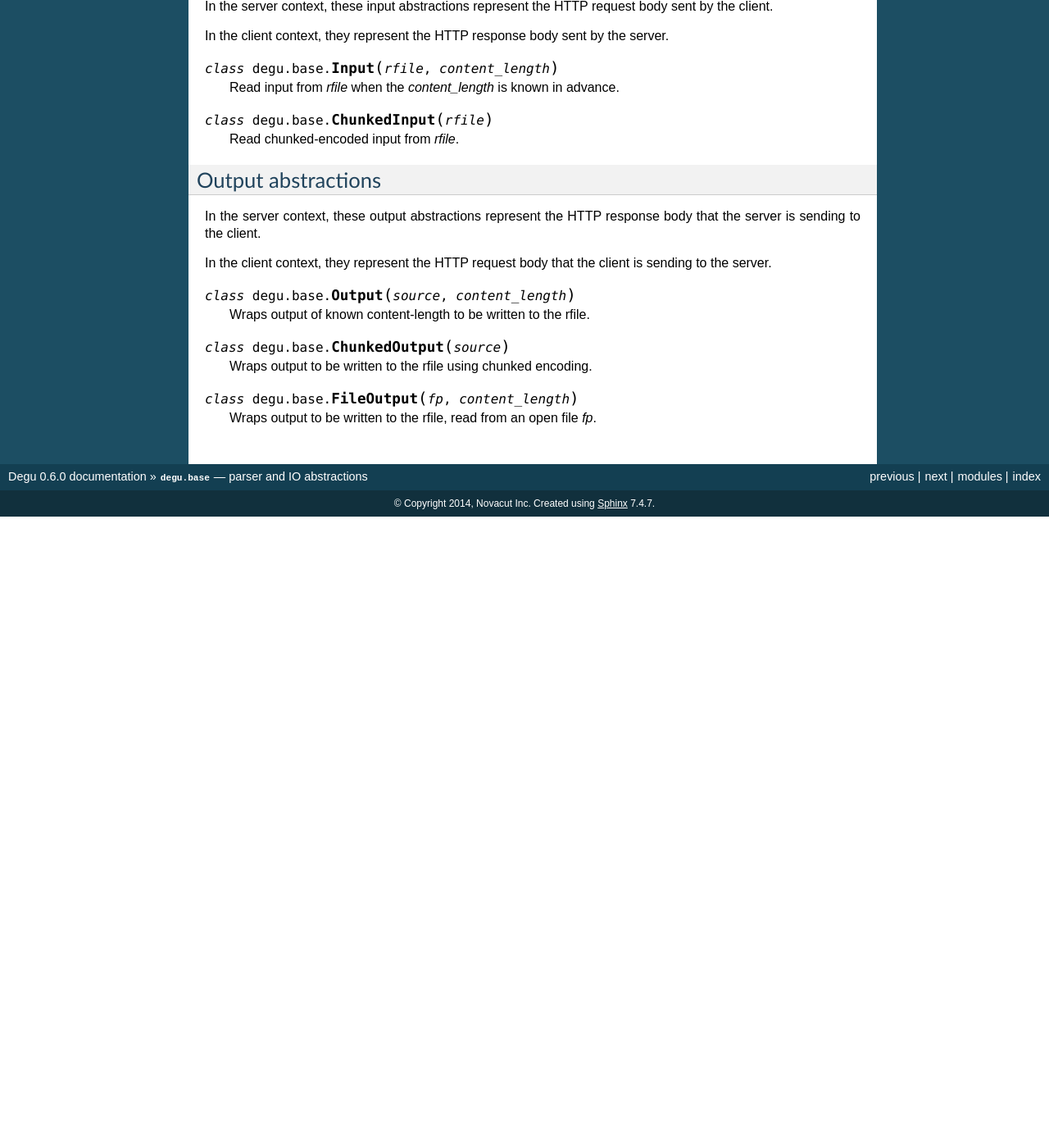
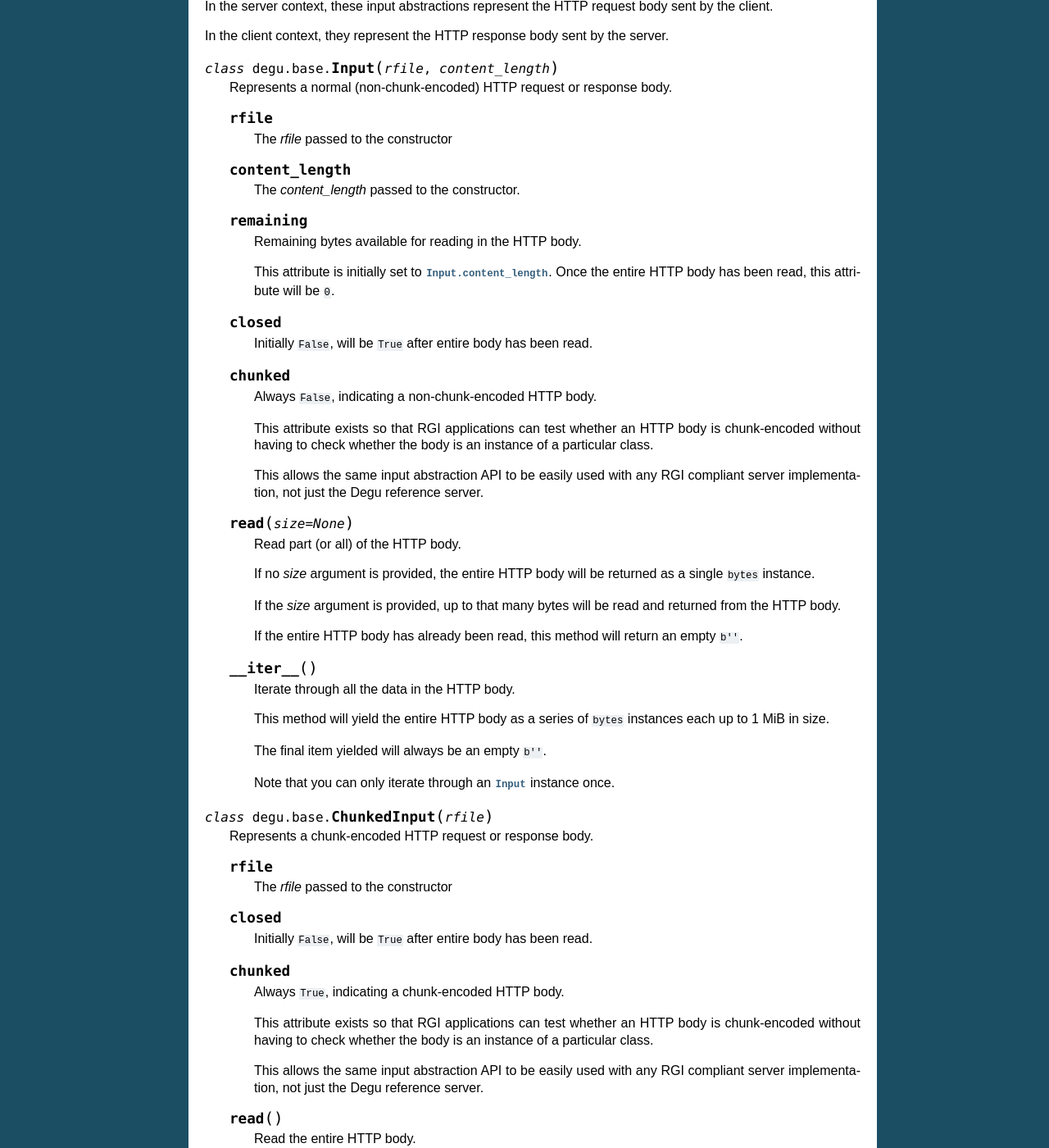
Before and after one commit to json420/degu, a Sphinx documentation site: the page built from doc/degu.base.rst, in a window 1280 px wide and 1400 px high, scrolled down 2542 px. Shown: the whole window at 82% size. Built offline with Sphinx 7.4.7, drawn with Linux system fonts in a browser that asks for light colours; before the commit the page ends 3172 px from its top, so only the background shows below that; some of the changed text lies outside the part shown.

Commit message:
start work on detailed docs for base.Input, base.ChunkedInput

```diff
--- a/doc/degu.base.rst
+++ b/doc/degu.base.rst
@@ -165,12 +165,117 @@ In the client context, they represent the HTTP response body sent by the server.
 
 .. class:: Input(rfile, content_length)
 
-    Read input from *rfile* when the *content_length* is known in advance.
+    Represents a normal (non-chunk-encoded) HTTP request or response body.
+
+    .. attribute:: rfile
+
+        The *rfile* passed to the constructor
+
+    .. attribute:: content_length
+
+        The *content_length* passed to the constructor.
+
+    .. attribute:: remaining
+
+        Remaining bytes available for reading in the HTTP body.
+
+        This attribute is initially set to :attr:`Input.content_length`.  Once
+        the entire HTTP body has been read, this attribute will be ``0``.
+
+    .. attribute:: closed
+
+        Initially ``False``, will be ``True`` after entire body has been read.
+
+    .. attribute:: chunked
+
+        Always ``False``, indicating a non-chunk-encoded HTTP body.
+
+        This attribute exists so that RGI applications can test whether an HTTP
+        body is chunk-encoded without having to check whether the body is an
+        instance of a particular class.
+
+        This allows the same input abstraction API to be easily used with any
+        RGI compliant server implementation, not just the Degu reference server.
+
+    .. method:: read(size=None)
+
+        Read part (or all) of the HTTP body.
+
+        If no *size* argument is provided, the entire HTTP body will be returned
+        as a single ``bytes`` instance.
+
+        If the *size* argument is provided, up to that many bytes will be read
+        and returned from the HTTP body.
+
+        If the entire HTTP body has already been read, this method will return
+        an empty ``b''``.
+
+    .. method:: __iter__()
+
+        Iterate through all the data in the HTTP body.
+
+        This method will yield the entire HTTP body as a series of ``bytes``
+        instances each up to 1 MiB in size.
+
+        The final item yielded will always be an empty ``b''``.
+
+        Note that you can only iterate through an :class:`Input` instance once.
 
 
 .. class:: ChunkedInput(rfile)
 
-    Read chunked-encoded input from *rfile*.
+    Represents a chunk-encoded HTTP request or response body.
+
+    .. attribute:: rfile
+
+        The *rfile* passed to the constructor
+
+    .. attribute:: closed
+
+        Initially ``False``, will be ``True`` after entire body has been read.
+
+    .. attribute:: chunked
+
+        Always ``True``, indicating a chunk-encoded HTTP body.
+
+        This attribute exists so that RGI applications can test whether an HTTP
+        body is chunk-encoded without having to check whether the body is an
+        instance of a particular class.
+
+        This allows the same input abstraction API to be easily used with any
+        RGI compliant server implementation, not just the Degu reference server.
+
+    .. method:: read()
+
+        Read the entire HTTP body.
+
+        This method will return the concatenated chunks from a chunk-encoded
+        HTTP body as a single ``bytes`` instance.
+
+        If the entire HTTP body has already been read, this method will return
+        an empty ``b''``.
+
+    .. method:: readchunk():
+
+        Read the next chunk from the chunk-encoded HTTP body.
+
+        If all chunks have already been read from the chunk-encoded HTTP body,
+        this method will return an empty ``b''``.
+
+        Note that the final chunk will likewise be an empty ``b''``.
+
+    .. method:: __iter__()
+
+        Iterate through chunks in the chunk-encoded HTTP body.
+
+        This method will yield the HTTP body as a series of ``bytes`` instances
+        of whatever size the corresponding data chunks are in the chunk-encoded
+        HTTP body.
+
+        The final item yielded will always be an empty ``b''``.
+
+        Note that you can only iterate through a :class:`ChunkedInput` instance
+        once.
 
 
 
```
